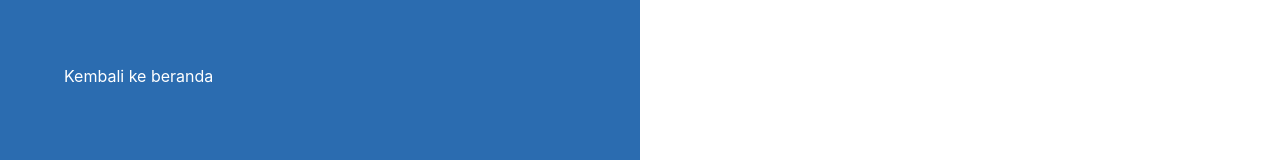
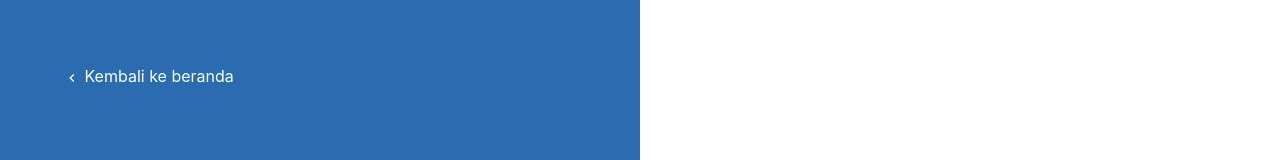
Before and after one commit to MaryantoCin/bncc-x-tiket-movies, a Next.js app: page /login in a window 1280 px wide. Shown: the top 160 px of the page. Built offline with nearby package versions, Linux system fonts and the light colour scheme.

Commit message:
Changed All Components to Arrow Function

```diff
--- a/components/loginFormSection.js
+++ b/components/loginFormSection.js
@@ -17,12 +17,12 @@ Component: FormInput
 Receives: text (the column/input name) and type (the input type)
 This component will show one form column, which includes one label and an input box.
 */
-function InputForm(props) {
+const InputForm = ({text, type}) => {
   return (
     <Flex flexDirection='column' marginBottom='8px'>
-      <FormControl id={props.text.lowercase} color="black">
-        <FormLabel marginBottom='4px' color='#4A5568' fontSize='1rem'>{props.text}</FormLabel>
-        <Input type={props.type} />
+      <FormControl id={text.lowercase} color="black">
+        <FormLabel marginBottom='4px' color='#4A5568' fontSize='1rem'>{text}</FormLabel>
+        <Input type={type} />
       </FormControl>
     </Flex>
   );
@@ -35,7 +35,7 @@ This component will show the login form, which includes:
 - Password Input Form
 - Login Button
 */
-function LoginForm() {
+const LoginForm = () => {
 
   const toast = useToast();
   const toastIdRef = React.useRef();
@@ -84,10 +84,12 @@ function LoginForm() {
   );
 }
 
-export default function LoginFormSection() {
+const LoginFormSection = () => {
   return (
     <Flex flex='1' w='100%' h='100vh' justifyContent='center'>
       <LoginForm />
     </Flex>
   );
 }
+
+export default LoginFormSection;
--- a/components/loginTextSection.js
+++ b/components/loginTextSection.js
@@ -4,12 +4,13 @@ import {
   Center,
 } from '@chakra-ui/react'
 import Link from 'next/link'
+import { ChevronLeftIcon } from '@chakra-ui/icons'
 
 /*
 Component: LoginTitle
 This component will show the text "Login ke akun BNCC x tiket Movies" on the left part of the login view.
 */
-function LoginTitle() {
+const LoginTitle = () => {
   return (
     <Box fontSize='1.6rem' lineHeight='2.4rem' alignSelf='center'>
       <Text>
@@ -23,32 +24,21 @@ function LoginTitle() {
 }
 
 /*
-Component: FAIcon
-Receives: icon name
-This component will display a FontAwesome icon with the corresponding icon name.
-*/
-function FAIcon(props) {
-  return (
-    <i class={"fa fa-" + props.name}></i>
-  );
-}
-
-/*
 Component: LinkElement
 Receives: link and element
 This component will display an element, that when clicked will open the given link.
 */
-function LinkElement(props) {
+const LinkElement = ({link, title, element}) => {
   return (
-    <Link href={props.link}>
-      <a title={props.title}>
-        {props.element}
+    <Link href={link}>
+      <a title={title}>
+        {element}
       </a>
     </Link>
   );
 }
 
-export default function LoginTextSection() {
+const LoginTextSection = () => {
   return (
     <Center flex='1' w='100%' h='100vh' bg='blue.600'>
       <LinkElement
@@ -56,10 +46,12 @@ export default function LoginTextSection() {
         title="Kembali ke beranda"
         element={(
           <Text position="absolute" top="64px" left="64px" fontSize="1rem">
-          <FAIcon name="angle-left"/> Kembali ke beranda
+          <ChevronLeftIcon /> Kembali ke beranda
           </Text>
         )}/>
       <LoginTitle />
     </Center>
   );
 }
+
+export default LoginTextSection;
```
